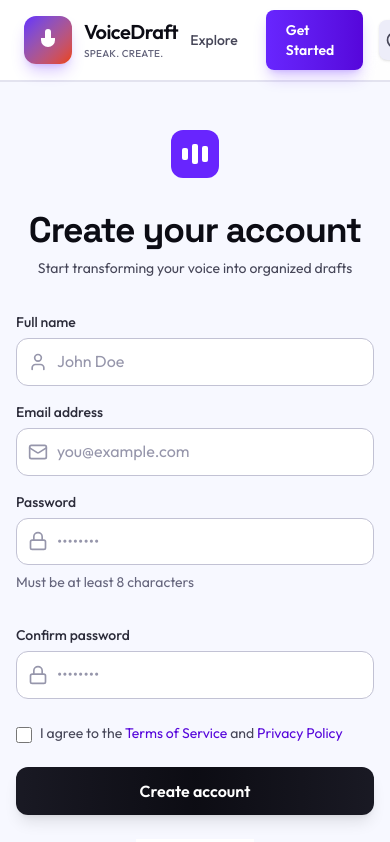
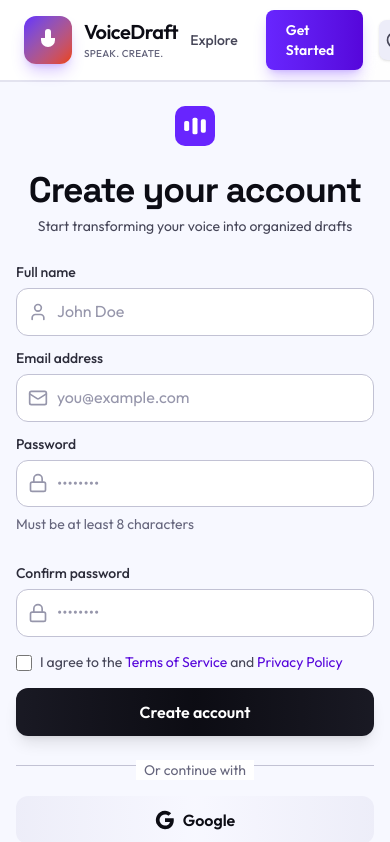
Before and after one commit to vignu10/VoiceDraft, a Next.js app in the folder web/: page /auth/signup in a window 390 px wide. Shown: the top 842 px of the page. Built offline with nearby package versions, Linux system fonts and the light colour scheme.

Commit message:
fix: adjust padding on various pages for improved layout consistency

```diff
--- a/web/src/app/analytics/page.tsx
+++ b/web/src/app/analytics/page.tsx
@@ -70,7 +70,7 @@
             </div>
           </header>
 
-          <main className="max-w-4xl mx-auto px-4 sm:px-6 lg:px-8 py-8 pb-20 lg:pb-8">
+          <main className="max-w-4xl mx-auto px-4 sm:px-6 lg:px-8 py-8 pb-16 lg:pb-8">
             <Card>
               <CardBody className="p-8 text-center">
                 <BarChart className="w-16 h-16 text-neutral-400 mx-auto mb-4" />
@@ -109,7 +109,7 @@
             </div>
           </header>
 
-          <main className="max-w-4xl mx-auto px-4 sm:px-6 lg:px-8 py-8 pb-20 lg:pb-8">
+          <main className="max-w-4xl mx-auto px-4 sm:px-6 lg:px-8 py-8 pb-16 lg:pb-8">
             <Card>
               <CardBody className="p-8 text-center">
                 <BarChart className="w-16 h-16 text-neutral-400 mx-auto mb-4" />
@@ -145,7 +145,7 @@
           </div>
         </header>
 
-        <main className="max-w-7xl mx-auto px-4 sm:px-6 lg:px-8 py-8 pb-20">
+        <main className="max-w-7xl mx-auto px-4 sm:px-6 lg:px-8 py-8 pb-16">
           {isLoading ? (
             <div className="grid grid-cols-1 md:grid-cols-2 lg:grid-cols-4 gap-6">
               {[1, 2, 3, 4].map((i) => (
--- a/web/src/app/auth/signup/page.tsx
+++ b/web/src/app/auth/signup/page.tsx
@@ -46,29 +46,29 @@
   };
 
   return (
-    <div className="min-h-screen flex items-center justify-center px-4 py-12 sm:px-6 lg:px-8 bg-neutral-50 dark:bg-neutral-950">
-      <div className="max-w-md w-full space-y-8">
+    <div className="min-h-screen flex items-center justify-center px-4 sm:px-6 py-6 sm:py-8 lg:py-12 bg-neutral-50 dark:bg-neutral-950">
+      <div className="w-full max-w-sm sm:max-w-md space-y-6 sm:space-y-8">
         {/* Header */}
         <div className="text-center">
           <Link href="/" className="inline-block">
-            <svg className="mx-auto h-12 w-12" viewBox="0 0 48 48" fill="none">
+            <svg className="mx-auto h-10 w-10 sm:h-12 sm:w-12" viewBox="0 0 48 48" fill="none">
               <rect width="48" height="48" rx="12" fill="oklch(0.52 0.28 285)"/>
               <rect x="11" y="18" width="6" height="12" rx="2" fill="white"/>
               <rect x="21" y="14" width="6" height="20" rx="2" fill="white"/>
               <rect x="31" y="16" width="6" height="16" rx="2" fill="white"/>
             </svg>
           </Link>
-          <h2 className="mt-6 text-3xl font-bold tracking-tight text-neutral-900 dark:text-neutral-100">
+          <h2 className="mt-4 sm:mt-6 text-2xl sm:text-3xl font-bold tracking-tight text-neutral-900 dark:text-neutral-100">
             Create your account
           </h2>
-          <p className="mt-2 text-sm text-neutral-600 dark:text-neutral-400">
+          <p className="mt-1.5 sm:mt-2 text-sm text-neutral-600 dark:text-neutral-400">
             Start transforming your voice into organized drafts
           </p>
         </div>
 
         {/* Form */}
-        <form className="mt-8 space-y-6" onSubmit={handleSubmit}>
-          <div className="space-y-4">
+        <form className="space-y-4 sm:space-y-6" onSubmit={handleSubmit}>
+          <div className="space-y-3 sm:space-y-4">
             <Input
               label="Full name"
               type="text"
@@ -117,16 +117,16 @@
           </div>
 
           {/* Terms */}
-          <div className="flex items-start gap-2">
+          <div className="flex items-start gap-2 sm:gap-3">
             <input
               id="terms"
               type="checkbox"
               checked={agreedToTerms}
               onChange={(e) => setAgreedToTerms(e.target.checked)}
               required
-              className="mt-1 h-4 w-4 rounded border-neutral-300 text-primary-500 focus:ring-primary-500"
+              className="mt-0.5 h-4 w-4 rounded border-neutral-300 text-primary-500 focus:ring-primary-500 flex-shrink-0"
             />
-            <label htmlFor="terms" className="text-sm text-neutral-600 dark:text-neutral-400">
+            <label htmlFor="terms" className="text-sm text-neutral-600 dark:text-neutral-400 leading-snug">
               I agree to the{' '}
               <Link href="/terms" className="text-primary-600 hover:text-primary-500">
                 Terms of Service
@@ -139,7 +139,7 @@
           </div>
 
           {error && (
-            <div className="rounded-lg bg-accent-50 dark:bg-accent-950 p-4">
+            <div className="rounded-lg bg-accent-50 dark:bg-accent-950 p-3 sm:p-4">
               <p className="text-sm text-accent-600 dark:text-accent-400">{error}</p>
             </div>
           )}
@@ -148,13 +148,13 @@
             type="submit"
             fullWidth
             isLoading={isLoading}
-            className="py-3 text-base"
+            className="min-h-[48px] sm:min-h-[52px] py-3 text-base"
           >
             Create account
           </Button>
 
           {/* OAuth */}
-          <div className="relative">
+          <div className="relative pt-2">
             <div className="absolute inset-0 flex items-center">
               <div className="w-full border-t border-neutral-300 dark:border-neutral-700" />
             </div>
@@ -169,7 +169,7 @@
             type="button"
             variant="secondary"
             fullWidth
-            className="py-3 text-base"
+            className="min-h-[48px] sm:min-h-[52px] py-3 text-base"
             onClick={() => {/* TODO: Implement OAuth */}}
           >
             <svg className="h-5 w-5" viewBox="0 0 24 24">
@@ -190,11 +190,12 @@
                 d="M12 5.38c1.62 0 3.06.56 4.21 1.64l3.15-3.15C17.45 2.09 14.97 1 12 1 7.7 1 3.99 3.47 2.18 7.07l3.66 2.84c.87-2.6 3.3-4.53 6.16-4.53z"
               />
             </svg>
-            Sign up with Google
+            <span className="hidden sm:inline">Sign up with Google</span>
+            <span className="sm:hidden">Google</span>
           </Button>
 
           {/* Sign in link */}
-          <p className="text-center text-sm text-neutral-600 dark:text-neutral-400">
+          <p className="text-center text-sm text-neutral-600 dark:text-neutral-400 pt-2">
             Already have an account?{' '}
             <Link
               href="/auth/signin"
--- a/web/src/app/discover/page.tsx
+++ b/web/src/app/discover/page.tsx
@@ -41,7 +41,7 @@
 
   return (
     <WithBottomNav>
-      <main className="min-h-screen pb-20 sm:pb-20 lg:pb-0">
+      <main className="min-h-screen pb-16 lg:pb-0">
         {/* Editorial header with asymmetric layout */}
         <header className="relative border-b border-neutral-200/80 dark:border-neutral-800/80">
           {/* Subtle geometric accent */}
--- a/web/src/app/profile/page.tsx
+++ b/web/src/app/profile/page.tsx
@@ -154,7 +154,7 @@
             </div>
           </header>
 
-          <main className="max-w-4xl mx-auto px-4 sm:px-6 lg:px-8 py-8 pb-20 lg:pb-8">
+          <main className="max-w-4xl mx-auto px-4 sm:px-6 lg:px-8 py-8 pb-16 lg:pb-8">
             <Card>
               <CardBody className="p-8 text-center">
                 <User className="w-16 h-16 text-neutral-400 mx-auto mb-4" />
@@ -195,7 +195,7 @@
           </div>
         </header>
 
-        <main className="max-w-4xl mx-auto px-4 sm:px-6 lg:px-8 py-8 pb-20 lg:pb-8">
+        <main className="max-w-4xl mx-auto px-4 sm:px-6 lg:px-8 py-8 pb-16 lg:pb-8">
           <div className="grid gap-6">
             {/* Profile Card */}
             <Card>
--- a/web/src/app/sync/page.tsx
+++ b/web/src/app/sync/page.tsx
@@ -148,7 +148,7 @@
           </div>
         </header>
 
-        <main className="max-w-4xl mx-auto px-4 sm:px-6 lg:px-8 py-8 pb-20 lg:pb-8">
+        <main className="max-w-4xl mx-auto px-4 sm:px-6 lg:px-8 py-8 pb-16 lg:pb-8">
           <div className="space-y-6">
             {/* Connection Status Card */}
             <Card>
```
